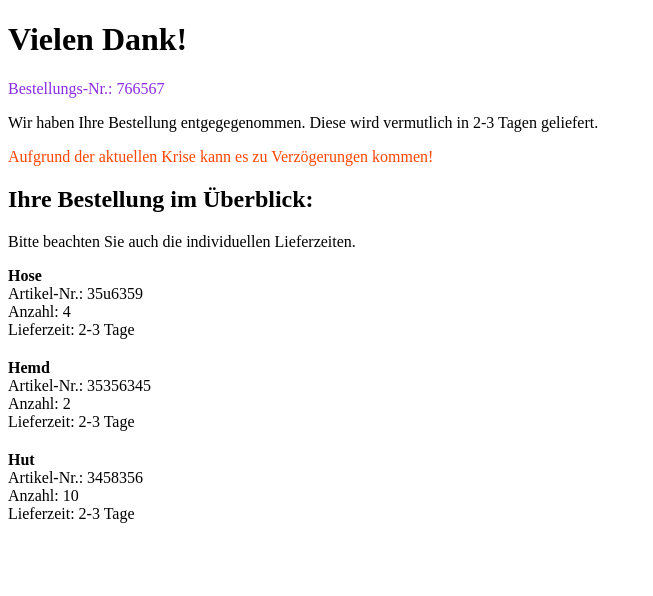
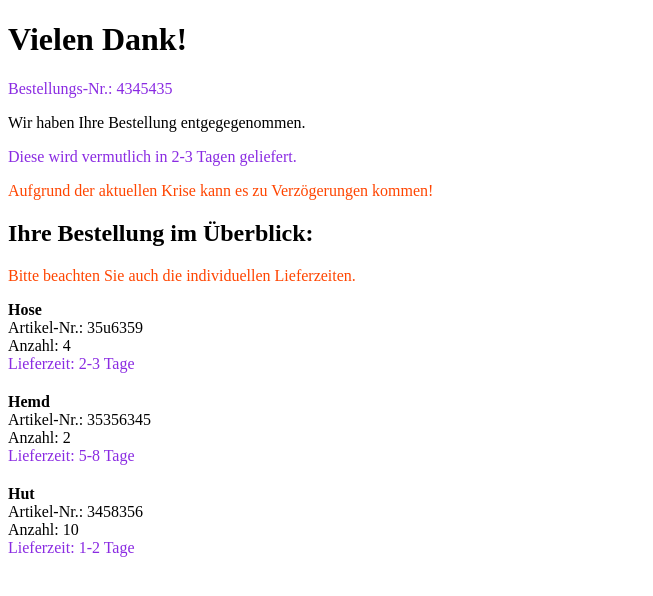
Before and after one commit to sissbruecker/react-templates, a Next.js app: page / in a window 1280 px wide. Shown: the top 596 px of the page, without its empty margins (0-653 px from the left). Built offline with nearby package versions, Linux system fonts and the light colour scheme.

Commit message:
Implement data context

```diff
--- a/pages/index.tsx
+++ b/pages/index.tsx
@@ -1,4 +1,5 @@
 import { CustomCheckoutSuccess } from '../src/components/CheckoutSuccess.custom'
+import { ContextTest, Simple } from '../src/components/Simple'
 
 export default function IndexPage() {
   return (
--- a/src/components/CheckoutSuccess.custom.tsx
+++ b/src/components/CheckoutSuccess.custom.tsx
@@ -1,25 +1,45 @@
 import { Extend } from '../template/Extend'
 import { CheckoutSuccess } from './CheckoutSuccess'
 import { Block, Parent } from '../template/Block'
-import { useEffect, useState } from 'react'
+import { useBlockContext } from '../template/context'
+
+const OrderNumberInfo: React.FC = () => {
+  const { data } = useBlockContext()
+  return (
+    <span style={{ color: 'blueviolet' }}>
+      Bestellungs-Nr.: {data?.order?.orderId}
+    </span>
+  )
+}
+
+const OrderDeliveryInfo: React.FC = () => {
+  const { data } = useBlockContext()
+  return (
+    <span style={{ color: 'blueviolet' }}>
+      Diese wird vermutlich in {data?.order?.deliveryTime} Tagen geliefert.
+    </span>
+  )
+}
+const OrderItemDeliveryInfo: React.FC = () => {
+  const { data } = useBlockContext()
+  return (
+    <span style={{ color: 'blueviolet' }}>
+      Lieferzeit: {data?.item?.deliveryTime} Tage
+    </span>
+  )
+}
 
 export const CustomCheckoutSuccess: React.FC = () => {
-  const [orderId, setOrderId] = useState('?')
-
-  useEffect(() => {
-    setTimeout(() => setOrderId('766567'), 5000)
-  }, [])
-
   return (
     <Extend Component={CheckoutSuccess}>
       <Block blockId={'headline'}>
         <h1>Vielen Dank!</h1>
-        <span style={{ color: 'blueviolet' }}>Bestellungs-Nr.: {orderId}</span>
+        <OrderNumberInfo />
       </Block>
 
       <Block blockId={'copy'}>
         <Parent />
-
+        <OrderDeliveryInfo />
         <p style={{ color: 'orangered' }}>
           Aufgrund der aktuellen Krise kann es zu Verzögerungen kommen!
         </p>
@@ -30,12 +50,14 @@ export const CustomCheckoutSuccess: React.FC = () => {
 
         <Block blockId={'order-info-title'}>
           <Parent />
-          <p>Bitte beachten Sie auch die individuellen Lieferzeiten.</p>
+          <p style={{ color: 'orangered' }}>
+            Bitte beachten Sie auch die individuellen Lieferzeiten.
+          </p>
         </Block>
 
         <Block blockId={'order-item-details'}>
           <Parent />
-          <span>Lieferzeit: 2-3 Tage</span>
+          <OrderItemDeliveryInfo />
           <br />
         </Block>
       </Block>
--- a/src/components/CheckoutSuccess.tsx
+++ b/src/components/CheckoutSuccess.tsx
@@ -1,48 +1,46 @@
 import { Block } from '../template/Block'
-import { useEffect, useState } from 'react'
 
-const orderItems = [
+const order = {
+  orderId: '4345435',
+  deliveryTime: '2-3',
+  items: [
     {
       name: 'Hose',
       sku: '35u6359',
       quantity: 4,
+      deliveryTime: '2-3',
     },
     {
       name: 'Hemd',
       sku: '35356345',
       quantity: 2,
+      deliveryTime: '5-8',
     },
     {
       name: 'Hut',
       sku: '3458356',
       quantity: 10,
+      deliveryTime: '1-2',
     },
-]
+  ],
+}
 
 export const CheckoutSuccess: React.FC = () => {
-  const [deliveryTime, setDeliveryTime] = useState('?')
-
-  useEffect(() => {
-    setTimeout(() => setDeliveryTime('2-3'), 2000)
-  }, [])
-
   return (
     <div>
+      <Block blockId={'checkout-success'} data={{ order }}>
         <Block blockId={'headline'}>
           <h2>Vielen Dank</h2>
         </Block>
         <Block blockId={'copy'}>
-        <p>
-          Wir haben Ihre Bestellung entgegegenommen. Diese wird vermutlich in{' '}
-          {deliveryTime} Tagen geliefert.
-        </p>
+          <p>Wir haben Ihre Bestellung entgegegenommen.</p>
         </Block>
         <Block blockId={'order-info'}>
           <Block blockId={'order-info-title'}>
             <h2>Ihre Bestellung im Überblick:</h2>
           </Block>
-        {orderItems.map((item) => (
-          <Block blockId={'order-item'} key={item.sku}>
+          {order.items.map((item) => (
+            <Block blockId={'order-item'} key={item.sku} data={{ item }}>
               <div style={{ marginBottom: '20px' }}>
                 <Block blockId={'order-item-title'}>
                   <span>
@@ -60,6 +58,7 @@ export const CheckoutSuccess: React.FC = () => {
             </Block>
           ))}
         </Block>
+      </Block>
     </div>
   )
 }
--- a/src/template/Block.tsx
+++ b/src/template/Block.tsx
@@ -49,9 +49,10 @@ export const getBlocksFromChildren = (children: ReactNode) => {
 
 export interface BlockProps {
   blockId: string
+  data?: object
 }
 
-export const Block: React.FC<BlockProps> = ({ blockId, children }) => {
+export const Block: React.FC<BlockProps> = ({ blockId, data, children }) => {
   const overrideBlock = useBlockOverride(blockId)
 
   return overrideBlock ? (
@@ -59,13 +60,12 @@ export const Block: React.FC<BlockProps> = ({ blockId, children }) => {
     // Otherwise would run into infinite loop since the outer block context
     // would return the same override block again
     <TemplateContextProvider blocks={overrideBlock.nestedBlocks}>
-      {/* Provide override block with extra data */}
-      <BlockContextProvider parent={children}>
+      <BlockContextProvider parent={children} data={data}>
         {overrideBlock.node}
       </BlockContextProvider>
     </TemplateContextProvider>
   ) : (
-    <>{children}</>
+    <BlockContextProvider data={data}>{children}</BlockContextProvider>
   )
 }
 
--- a/src/template/context.tsx
+++ b/src/template/context.tsx
@@ -30,14 +30,24 @@ export const useBlockOverride = (blockId: string) => {
 
 interface BlockContextData {
   parent?: ReactNode
+  data?: any
 }
 
-const BlockContext = createContext<BlockContextData>({})
+const BlockContext = createContext<BlockContextData>({ data: {} })
 
 export const BlockContextProvider: React.FC<BlockContextData> = (props) => {
   const { children, ...contextData } = props
+  const { data: inheritedData, parent: inheritedParent } = useContext(
+    BlockContext
+  )
+
   return (
-    <BlockContext.Provider value={contextData}>
+    <BlockContext.Provider
+      value={{
+        parent: contextData.parent || inheritedParent,
+        data: { ...inheritedData, ...contextData.data },
+      }}
+    >
       {children}
     </BlockContext.Provider>
   )
```
Also changed, not shown: src/components/Simple.tsx (added, +55 -0 lines). Lines whose indentation alone changed are shown as unchanged.
